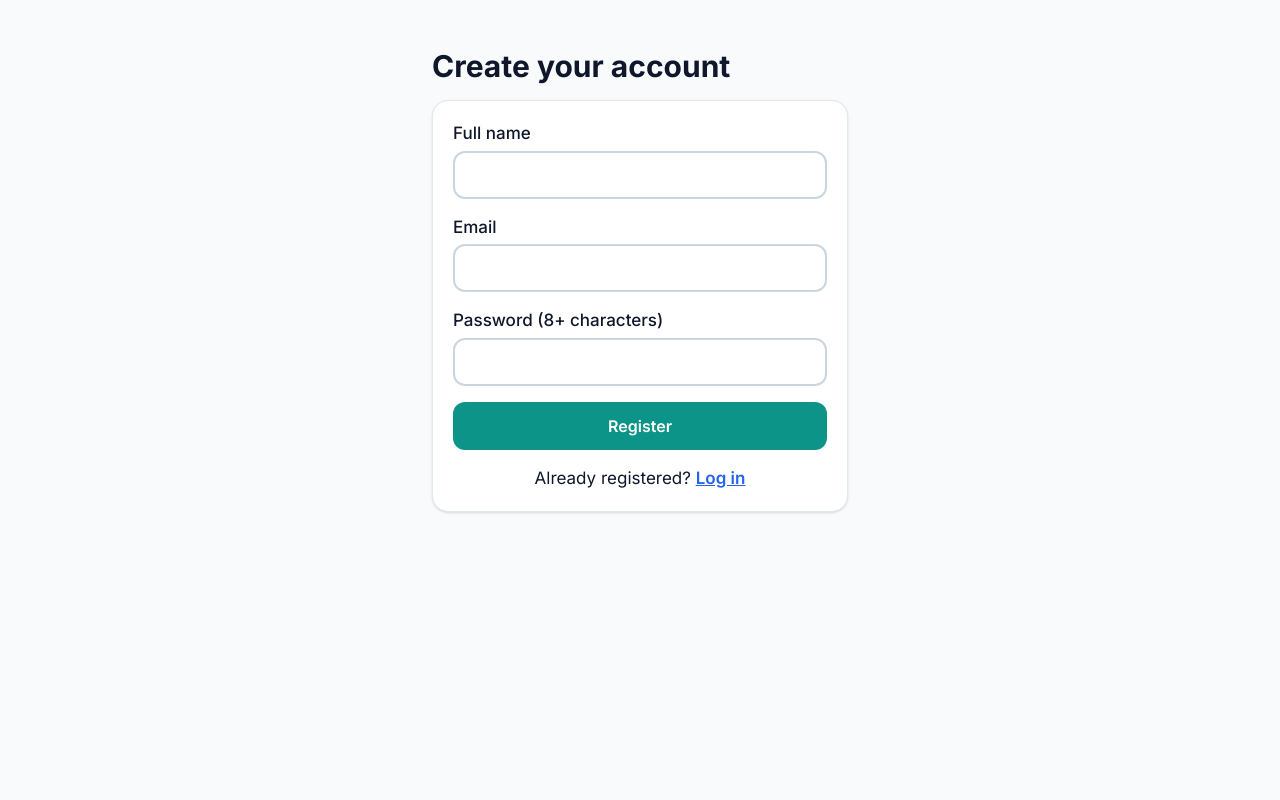
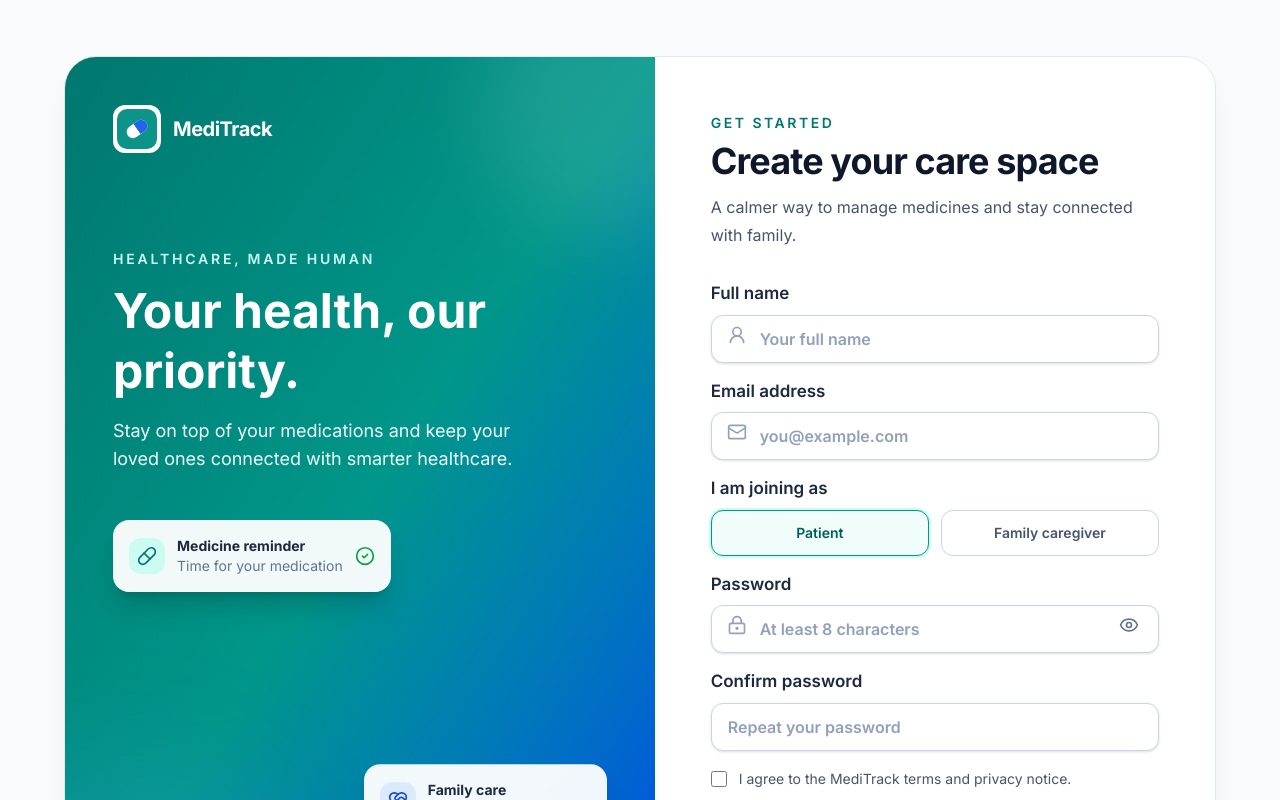
Before and after one commit to ujjwal540/meditrack, a Next.js app: page /register in a window 1280 px wide. Shown: the top 800 px of the page. Built offline with nearby package versions, Linux system fonts and the light colour scheme; no server answers.

Commit message:
Redesign healthcare authentication experience

```diff
--- a/src/app/globals.css
+++ b/src/app/globals.css
@@ -17,3 +17,23 @@ body {
   outline: 3px solid var(--color-secondary);
   outline-offset: 2px;
 }
+
+@keyframes auth-float {
+  0%, 100% { transform: translateY(0); }
+  50% { transform: translateY(-8px); }
+}
+
+.animate-auth-float {
+  animation: auth-float 5s ease-in-out infinite;
+}
+
+.animate-auth-float-delayed {
+  animation: auth-float 5s ease-in-out 1.4s infinite;
+}
+
+@media (prefers-reduced-motion: reduce) {
+  .animate-auth-float,
+  .animate-auth-float-delayed {
+    animation: none;
+  }
+}
--- a/src/app/login/page.tsx
+++ b/src/app/login/page.tsx
@@ -1,54 +1,71 @@
 "use client";
 
 import Link from "next/link";
-import Image from "next/image";
+import { Eye, EyeOff, LockKeyhole, Mail } from "lucide-react";
 import { useRouter } from "next/navigation";
 import { useState } from "react";
+import { AuthShell } from "@/components/auth/AuthShell";
 import { Button } from "@/components/ui/Button";
 import { signIn } from "@/lib/auth";
+
+const field = "mt-2 min-h-13 w-full rounded-xl border border-slate-300 bg-white px-4 text-base text-slate-900 shadow-sm transition placeholder:text-slate-400 focus:border-teal-600 focus:outline-none focus:ring-4 focus:ring-teal-100";
 
 export default function LoginPage() {
   const router = useRouter();
   const [email, setEmail] = useState("");
   const [password, setPassword] = useState("");
+  const [showPassword, setShowPassword] = useState(false);
+  const [remember, setRemember] = useState(true);
   const [error, setError] = useState<string | null>(null);
   const [demo, setDemo] = useState(false);
+  const [loading, setLoading] = useState(false);
 
   async function submit(e: React.FormEvent) {
     e.preventDefault();
-    const res = await signIn(email, password);
+    setError(null);
+    setDemo(false);
+    setLoading(true);
+    const res = await signIn(email.trim(), password);
+    setLoading(false);
     if (res.ok) return router.push("/dashboard");
-    setError(res.error ?? "Could not log in.");
+    setError(res.error ?? "We could not sign you in. Please check your details.");
     setDemo(Boolean(res.demo));
   }
 
-  const field = "mt-2 w-full min-h-12 rounded-xl border border-slate-300 bg-white px-4 text-base text-slate-900 shadow-sm transition placeholder:text-slate-400 focus:border-teal-600 focus:outline-none focus:ring-4 focus:ring-teal-100";
   return (
-    <main className="min-h-[calc(100vh-1rem)] bg-slate-50 px-4 py-8 sm:flex sm:items-center sm:justify-center sm:py-12">
-      <section className="mx-auto w-full max-w-md rounded-3xl border border-slate-200 bg-white p-6 shadow-sm sm:p-9">
-        <div className="text-center">
-          <Image src="/logo.svg" alt="" width={56} height={56} className="mx-auto" />
-          <p className="mt-3 text-xl font-bold text-teal-800">MediTrack</p>
-          <h1 className="mt-6 text-2xl font-bold tracking-tight text-slate-900">Welcome back</h1>
-          <p className="mt-2 text-base text-slate-600">Sign in to manage your medicine routine.</p>
+    <AuthShell eyebrow="Welcome back" title="Sign in to your care space" subtitle="View your schedule and stay on track with confidence.">
+      <form onSubmit={submit} className="space-y-5">
+        <label className="block font-semibold text-slate-800">
+          Email address
+          <span className="relative block">
+            <Mail className="pointer-events-none absolute left-4 top-1/2 h-5 w-5 -translate-y-1/2 text-slate-400" aria-hidden="true" />
+            <input type="email" required autoComplete="email" placeholder="you@example.com" className={`${field} pl-12`} value={email} onChange={(e) => setEmail(e.target.value)} />
+          </span>
+        </label>
+        <label className="block font-semibold text-slate-800">
+          Password
+          <span className="relative block">
+            <LockKeyhole className="pointer-events-none absolute left-4 top-1/2 h-5 w-5 -translate-y-1/2 text-slate-400" aria-hidden="true" />
+            <input type={showPassword ? "text" : "password"} required autoComplete="current-password" placeholder="Enter your password" className={`${field} pl-12 pr-12`} value={password} onChange={(e) => setPassword(e.target.value)} />
+            <button type="button" aria-label={showPassword ? "Hide password" : "Show password"} onClick={() => setShowPassword((value) => !value)} className="absolute right-3 top-1/2 -translate-y-1/2 rounded-lg p-2 text-slate-500 hover:bg-slate-100 focus-visible:outline-2 focus-visible:outline-teal-600">
+              {showPassword ? <EyeOff className="h-5 w-5" aria-hidden="true" /> : <Eye className="h-5 w-5" aria-hidden="true" />}
+            </button>
+          </span>
+        </label>
+        <div className="flex items-center justify-between gap-3 text-sm">
+          <label className="flex items-center gap-2 text-slate-600">
+            <input type="checkbox" checked={remember} onChange={(e) => setRemember(e.target.checked)} className="h-4 w-4 rounded border-slate-300 text-teal-600 focus:ring-teal-500" />
+            Remember me
+          </label>
+          <span className="cursor-not-allowed text-slate-400" title="Password recovery will be available when email recovery is configured">Forgot password?</span>
         </div>
-        <form onSubmit={submit} className="mt-8 space-y-5">
-          <label className="block font-semibold text-slate-800">Email address
-            <input type="email" required className={field} value={email} onChange={(e) => setEmail(e.target.value)} />
-          </label>
-          <label className="block font-semibold text-slate-800">Password
-            <input type="password" required className={field} value={password} onChange={(e) => setPassword(e.target.value)} />
-          </label>
-          {error && <p role="alert" className="rounded-xl border border-red-200 bg-red-50 p-3 text-sm font-medium text-red-700">{error}</p>}
-          <Button type="submit" className="min-h-12 w-full rounded-xl text-base">Log in</Button>
-        </form>
-        {demo && (
-          <Link href="/dashboard" className="mt-4 block rounded-xl bg-amber-50 p-3 text-center text-sm font-semibold text-amber-900 underline">
-            Continue in demo mode
-          </Link>
-        )}
-        <p className="mt-7 text-center text-sm text-slate-600">New to MediTrack? <Link href="/register" className="font-semibold text-teal-700 underline underline-offset-4">Create an account</Link></p>
-      </section>
-    </main>
+        {error && <p role="alert" className="rounded-xl border border-red-200 bg-red-50 p-3 text-sm font-medium leading-6 text-red-700">{error}</p>}
+        <Button type="submit" disabled={loading} className="min-h-13 w-full rounded-xl text-base shadow-lg shadow-teal-700/20">
+          {loading ? "Signing you in…" : "Log in securely"}
+        </Button>
+      </form>
+      {demo && <Link href="/dashboard" className="mt-4 block rounded-xl bg-amber-50 p-3 text-center text-sm font-semibold text-amber-900 underline">Continue in demo mode</Link>}
+      <p className="mt-8 text-center text-sm text-slate-600">New to MediTrack? <Link href="/register" className="font-semibold text-teal-700 underline underline-offset-4">Create an account</Link></p>
+    </AuthShell>
   );
 }
--- a/src/app/register/page.tsx
+++ b/src/app/register/page.tsx
@@ -1,53 +1,78 @@
 "use client";
 
 import Link from "next/link";
+import { Eye, EyeOff, LockKeyhole, Mail, UserRound } from "lucide-react";
 import { useRouter } from "next/navigation";
 import { useState } from "react";
+import { AuthShell } from "@/components/auth/AuthShell";
 import { Button } from "@/components/ui/Button";
-import { Card } from "@/components/ui/Card";
-import { signUp } from "@/lib/auth";
+import { type AccountType, signUp } from "@/lib/auth";
+
+const field = "mt-2 min-h-12 w-full rounded-xl border border-slate-300 bg-white px-4 text-base text-slate-900 shadow-sm transition placeholder:text-slate-400 focus:border-teal-600 focus:outline-none focus:ring-4 focus:ring-teal-100";
 
 export default function RegisterPage() {
   const router = useRouter();
   const [name, setName] = useState("");
   const [email, setEmail] = useState("");
   const [password, setPassword] = useState("");
+  const [confirmPassword, setConfirmPassword] = useState("");
+  const [accountType, setAccountType] = useState<AccountType>("patient");
+  const [showPassword, setShowPassword] = useState(false);
+  const [terms, setTerms] = useState(false);
   const [error, setError] = useState<string | null>(null);
   const [demo, setDemo] = useState(false);
+  const [loading, setLoading] = useState(false);
 
   async function submit(e: React.FormEvent) {
     e.preventDefault();
-    const res = await signUp(name, email, password);
+    if (password !== confirmPassword) return setError("Passwords do not match.");
+    if (password.length < 8) return setError("Use at least 8 characters for your password.");
+    if (!terms) return setError("Please agree to the terms and privacy notice to continue.");
+    setError(null);
+    setDemo(false);
+    setLoading(true);
+    const res = await signUp(name.trim(), email.trim(), password, accountType);
+    setLoading(false);
     if (res.ok) return router.push("/dashboard");
-    setError(res.error ?? "Could not create the account.");
+    setError(res.error ?? "We could not create your account. Please try again.");
     setDemo(Boolean(res.demo));
   }
 
-  const field = "mt-1 w-full min-h-12 rounded-xl border-2 border-slate-300 px-3";
   return (
-    <main className="mx-auto max-w-md px-4 py-12">
-      <h1 className="mb-4 text-3xl font-bold">Create your account</h1>
-      <Card>
-        <form onSubmit={submit} className="space-y-4">
-          <label className="block font-medium">Full name
-            <input required className={field} value={name} onChange={(e) => setName(e.target.value)} />
-          </label>
-          <label className="block font-medium">Email
-            <input type="email" required className={field} value={email} onChange={(e) => setEmail(e.target.value)} />
-          </label>
-          <label className="block font-medium">Password (8+ characters)
-            <input type="password" required minLength={8} className={field} value={password} onChange={(e) => setPassword(e.target.value)} />
-          </label>
-          {error && <p role="alert" className="font-medium text-red-700">{error}</p>}
-          <Button type="submit" className="w-full">Register</Button>
-        </form>
-        {demo && (
-          <Link href="/dashboard" className="mt-4 block text-center font-semibold text-secondary underline">
-            Continue in demo mode
-          </Link>
-        )}
-        <p className="mt-4 text-center">Already registered? <Link href="/login" className="font-semibold text-secondary underline">Log in</Link></p>
-      </Card>
-    </main>
+    <AuthShell eyebrow="Get started" title="Create your care space" subtitle="A calmer way to manage medicines and stay connected with family.">
+      <form onSubmit={submit} className="space-y-4">
+        <label className="block font-semibold text-slate-800">Full name
+          <span className="relative block"><UserRound className="pointer-events-none absolute left-4 top-1/2 h-5 w-5 -translate-y-1/2 text-slate-400" aria-hidden="true" /><input required autoComplete="name" placeholder="Your full name" className={`${field} pl-12`} value={name} onChange={(e) => setName(e.target.value)} /></span>
+        </label>
+        <label className="block font-semibold text-slate-800">Email address
+          <span className="relative block"><Mail className="pointer-events-none absolute left-4 top-1/2 h-5 w-5 -translate-y-1/2 text-slate-400" aria-hidden="true" /><input type="email" required autoComplete="email" placeholder="you@example.com" className={`${field} pl-12`} value={email} onChange={(e) => setEmail(e.target.value)} /></span>
+        </label>
+        <fieldset>
+          <legend className="font-semibold text-slate-800">I am joining as</legend>
+          <div className="mt-2 grid grid-cols-2 gap-3">
+            {([["patient", "Patient"], ["caregiver", "Family caregiver"]] as const).map(([value, label]) => (
+              <label key={value} className={`cursor-pointer rounded-xl border p-3 text-center text-sm font-semibold transition ${accountType === value ? "border-teal-600 bg-teal-50 text-teal-800 ring-2 ring-teal-100" : "border-slate-300 text-slate-600 hover:bg-slate-50"}`}>
+                <input type="radio" name="accountType" value={value} checked={accountType === value} onChange={() => setAccountType(value)} className="sr-only" />
+                {label}
+              </label>
+            ))}
+          </div>
+        </fieldset>
+        <label className="block font-semibold text-slate-800">Password
+          <span className="relative block"><LockKeyhole className="pointer-events-none absolute left-4 top-1/2 h-5 w-5 -translate-y-1/2 text-slate-400" aria-hidden="true" /><input type={showPassword ? "text" : "password"} required minLength={8} autoComplete="new-password" placeholder="At least 8 characters" className={`${field} pl-12 pr-12`} value={password} onChange={(e) => setPassword(e.target.value)} /><button type="button" aria-label={showPassword ? "Hide password" : "Show password"} onClick={() => setShowPassword((value) => !value)} className="absolute right-3 top-1/2 -translate-y-1/2 rounded-lg p-2 text-slate-500 hover:bg-slate-100">{showPassword ? <EyeOff className="h-5 w-5" aria-hidden="true" /> : <Eye className="h-5 w-5" aria-hidden="true" />}</button></span>
+        </label>
+        <label className="block font-semibold text-slate-800">Confirm password
+          <input type={showPassword ? "text" : "password"} required minLength={8} autoComplete="new-password" placeholder="Repeat your password" className={field} value={confirmPassword} onChange={(e) => setConfirmPassword(e.target.value)} />
+        </label>
+        <label className="flex items-start gap-3 text-sm leading-6 text-slate-600">
+          <input type="checkbox" required checked={terms} onChange={(e) => setTerms(e.target.checked)} className="mt-1 h-4 w-4 shrink-0 rounded border-slate-300 text-teal-600 focus:ring-teal-500" />
+          <span>I agree to the MediTrack terms and privacy notice.</span>
+        </label>
+        {error && <p role="alert" className="rounded-xl border border-red-200 bg-red-50 p-3 text-sm font-medium leading-6 text-red-700">{error}</p>}
+        <Button type="submit" disabled={loading} className="min-h-13 w-full rounded-xl text-base shadow-lg shadow-teal-700/20">{loading ? "Creating your account…" : "Create account"}</Button>
+      </form>
+      {demo && <Link href="/dashboard" className="mt-4 block rounded-xl bg-amber-50 p-3 text-center text-sm font-semibold text-amber-900 underline">Continue in demo mode</Link>}
+      <p className="mt-7 text-center text-sm text-slate-600">Already have an account? <Link href="/login" className="font-semibold text-teal-700 underline underline-offset-4">Log in</Link></p>
+    </AuthShell>
   );
 }
--- /dev/null
+++ b/src/components/auth/AuthShell.tsx
@@ -0,0 +1,66 @@
+"use client";
+
+import Image from "next/image";
+import type { ReactNode } from "react";
+import { Activity, CheckCircle2, HeartHandshake, Pill, ShieldCheck } from "lucide-react";
+
+export function AuthShell({
+  eyebrow,
+  title,
+  subtitle,
+  children,
+}: {
+  eyebrow: string;
+  title: string;
+  subtitle: string;
+  children: ReactNode;
+}) {
+  return (
+    <main className="min-h-[calc(100vh-1rem)] bg-slate-50 px-4 py-6 sm:px-6 sm:py-10 lg:py-14">
+      <div className="mx-auto grid w-full max-w-6xl overflow-hidden rounded-[2rem] border border-slate-200 bg-white shadow-xl shadow-slate-900/5 lg:grid-cols-[1fr_0.95fr]">
+        <section className="relative min-h-[300px] overflow-hidden bg-gradient-to-br from-teal-700 via-teal-600 to-blue-700 p-6 text-white sm:p-10 lg:min-h-[680px] lg:p-12">
+          <div className="absolute -right-20 -top-20 h-64 w-64 rounded-full bg-white/10 blur-2xl" />
+          <div className="absolute -bottom-24 -left-20 h-72 w-72 rounded-full bg-blue-400/20 blur-3xl" />
+          <div className="relative z-10 flex h-full flex-col">
+            <div className="flex items-center gap-3">
+              <Image src="/logo.svg" alt="" width={48} height={48} className="rounded-xl bg-white p-1" />
+              <span className="text-xl font-bold tracking-tight">MediTrack</span>
+            </div>
+            <div className="mt-10 max-w-lg sm:mt-14 lg:mt-24">
+              <p className="text-sm font-semibold uppercase tracking-[0.2em] text-teal-100">Healthcare, made human</p>
+              <h1 className="mt-3 text-3xl font-bold leading-tight sm:text-5xl">Your health, our priority.</h1>
+              <p className="mt-4 max-w-md text-base leading-7 text-teal-50 sm:text-lg">
+                Stay on top of your medications and keep your loved ones connected with smarter healthcare.
+              </p>
+            </div>
+            <div className="relative mt-8 min-h-28 flex-1 sm:mt-12">
+              <div className="absolute left-0 top-0 flex animate-auth-float items-center gap-3 rounded-2xl bg-white/95 p-3 text-sm text-slate-800 shadow-xl shadow-teal-950/20 sm:p-4">
+                <span className="rounded-xl bg-teal-100 p-2 text-teal-700"><Pill className="h-5 w-5" aria-hidden="true" /></span>
+                <span><strong className="block">Medicine reminder</strong><span className="text-slate-500">Time for your medication</span></span>
+                <CheckCircle2 className="h-5 w-5 text-green-600" aria-hidden="true" />
+              </div>
+              <div className="absolute bottom-0 right-0 flex animate-auth-float-delayed items-center gap-3 rounded-2xl bg-white/95 p-3 text-sm text-slate-800 shadow-xl shadow-teal-950/20 sm:p-4">
+                <span className="rounded-xl bg-blue-100 p-2 text-blue-700"><HeartHandshake className="h-5 w-5" aria-hidden="true" /></span>
+                <span><strong className="block">Family care</strong><span className="text-slate-500">Your family is connected</span></span>
+              </div>
+            </div>
+            <div className="mt-8 hidden items-center gap-3 border-t border-white/20 pt-6 text-sm text-teal-50 sm:flex">
+              <ShieldCheck className="h-5 w-5 shrink-0" aria-hidden="true" />
+              Your care connections stay consent-based and in your control.
+            </div>
+          </div>
+        </section>
+        <section className="p-6 sm:p-10 lg:p-14">
+          <div className="mb-8 flex items-center gap-2 text-teal-700 lg:hidden">
+            <Activity className="h-5 w-5" aria-hidden="true" />
+            <span className="text-sm font-semibold">MediTrack care space</span>
+          </div>
+          <p className="text-sm font-semibold uppercase tracking-[0.18em] text-teal-700">{eyebrow}</p>
+          <h2 className="mt-2 text-3xl font-bold tracking-tight text-slate-900 sm:text-4xl">{title}</h2>
+          <p className="mt-3 text-base leading-7 text-slate-600">{subtitle}</p>
+          <div className="mt-8">{children}</div>
+        </section>
+      </div>
+    </main>
+  );
+}
--- a/src/lib/auth.ts
+++ b/src/lib/auth.ts
@@ -6,15 +6,26 @@ export interface AuthResult {
   demo?: boolean;
 }
 
+export type AccountType = "patient" | "caregiver";
+
 const NOT_CONFIGURED: AuthResult = {
   ok: false,
   demo: true,
   error: "Supabase is not configured yet, so MediTrack is running in demo mode.",
 };
 
-export async function signUp(name: string, email: string, password: string): Promise<AuthResult> {
+export async function signUp(
+  name: string,
+  email: string,
+  password: string,
+  accountType: AccountType = "patient",
+): Promise<AuthResult> {
   if (!supabase) return NOT_CONFIGURED;
-  const { error } = await supabase.auth.signUp({ email, password, options: { data: { name } } });
+  const { error } = await supabase.auth.signUp({
+    email,
+    password,
+    options: { data: { name, role: accountType } },
+  });
   return error ? { ok: false, error: error.message } : { ok: true };
 }
 
```
